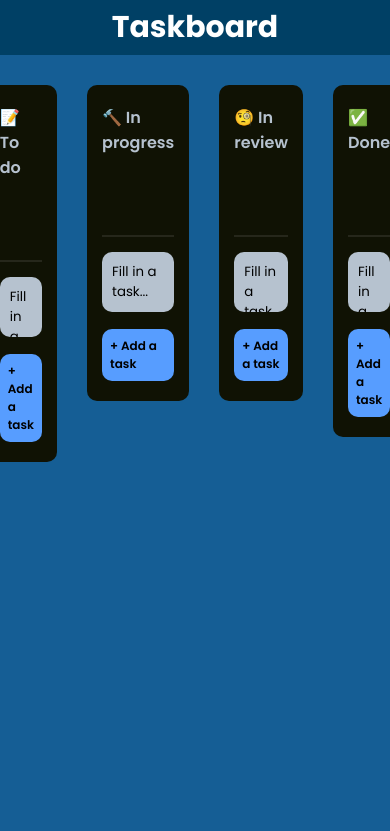
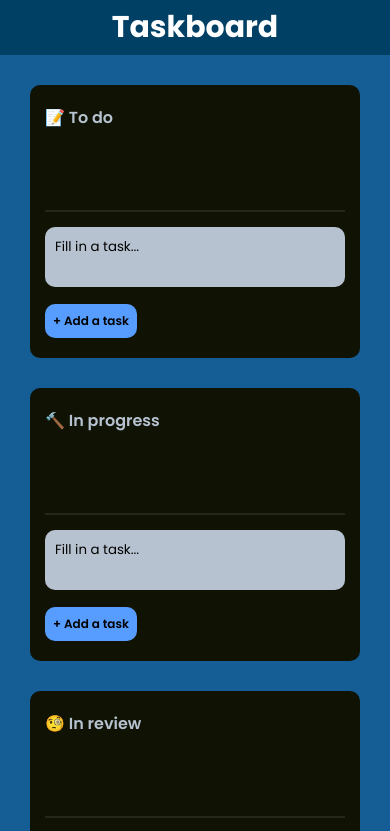
Before and after one commit to IzzetGunturk/Taskboard, a Vue app: page / in a window 390 px wide. Shown: the top 831 px of the page. Built offline with nearby package versions, Linux system fonts and the light colour scheme.

Commit message:
Added media queries

```diff
--- a/src/views/Board.vue
+++ b/src/views/Board.vue
@@ -186,4 +186,13 @@ hr {
   background-color: #ffffff17;
 }
 
+@media only screen and (max-width: 740px){
+	.container {
+  display: flex;
+  flex-direction: column;
+  align-items: center;
+  justify-content: center;
+}
+}
+
 </style>
```
